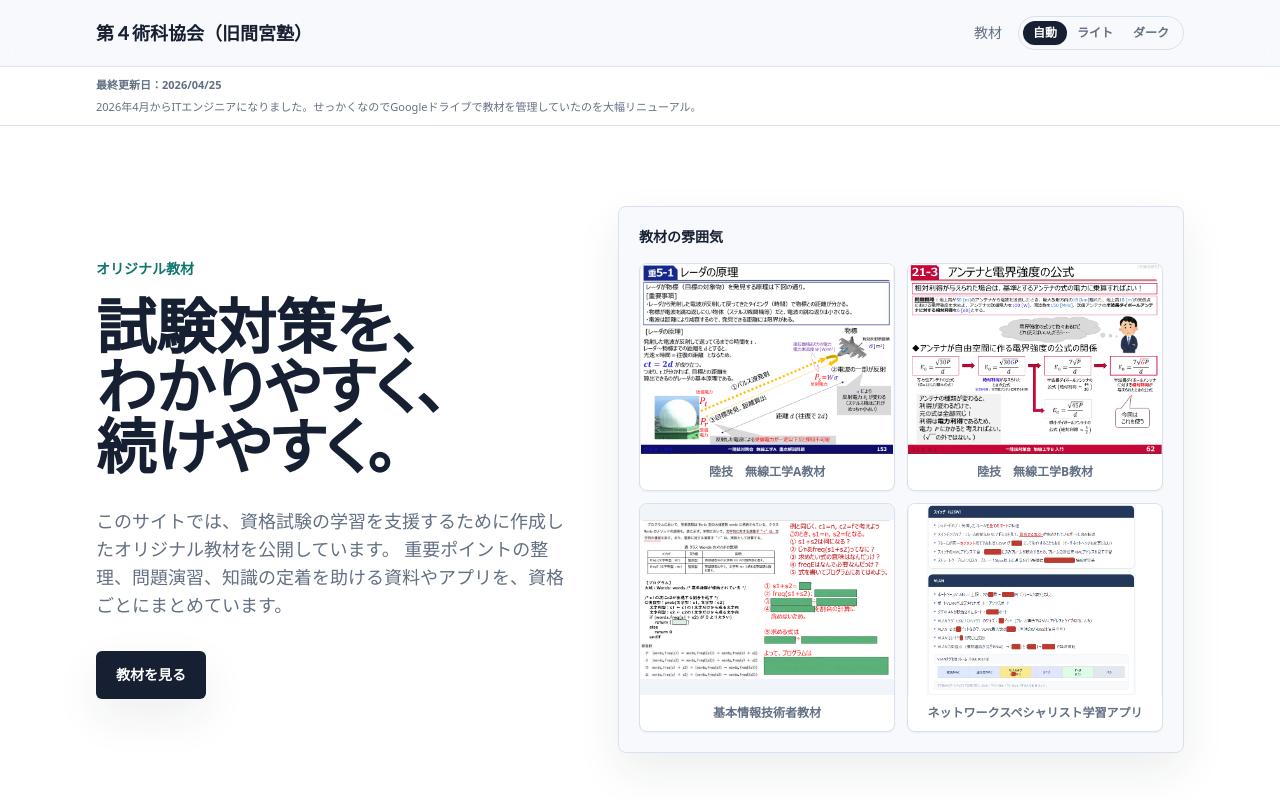
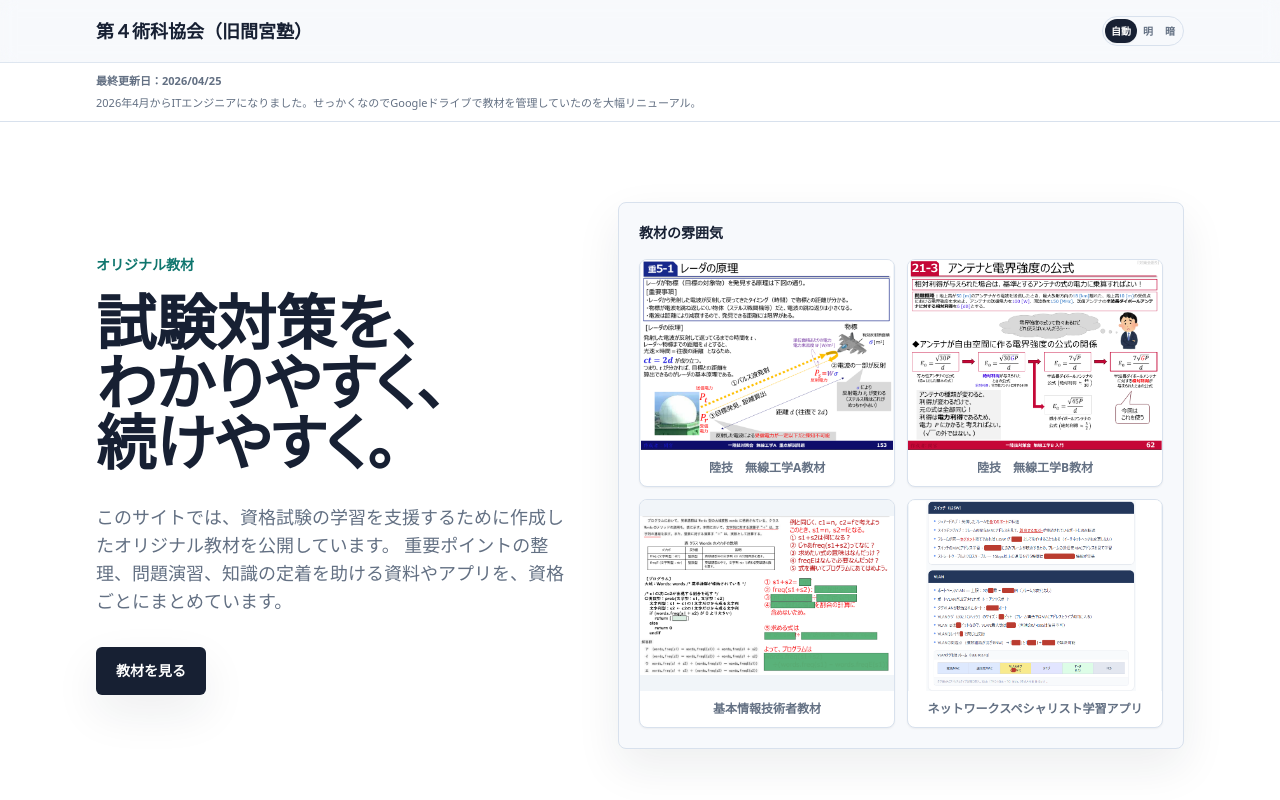
Before and after one commit to hmamiya52-bit/4th-TA_byMamiya, a Next.js app: page / in a window 1280 px wide. Shown: the top 800 px of the page. Built offline with nearby package versions, Linux system fonts and the light colour scheme.

Commit message:
Compact header theme switcher

```diff
--- a/src/app/page.tsx
+++ b/src/app/page.tsx
@@ -65,10 +65,7 @@ export default function Home() {
           <a href="#top" className="text-base font-bold text-ink sm:text-lg">
             {siteName}
           </a>
-          <nav aria-label="主要ナビゲーション" className="flex items-center gap-4 text-sm font-medium text-muted">
-            <a className="transition hover:text-accent" href="#materials">
-              教材
-            </a>
+          <nav aria-label="主要ナビゲーション" className="flex items-center text-sm font-medium text-muted">
             <ThemeToggle />
           </nav>
         </div>
--- a/src/components/ThemeToggle.tsx
+++ b/src/components/ThemeToggle.tsx
@@ -8,8 +8,8 @@ const storageKey = "theme-mode";
 
 const options: { label: string; value: ThemeMode }[] = [
   { label: "自動", value: "system" },
-  { label: "ライト", value: "light" },
-  { label: "ダーク", value: "dark" },
+  { label: "明", value: "light" },
+  { label: "暗", value: "dark" },
 ];
 
 function getResolvedTheme(mode: ThemeMode) {
@@ -56,7 +56,7 @@ export function ThemeToggle() {
 
   return (
     <div
-      className="inline-flex rounded-full border border-line bg-paper p-1 text-[11px] font-bold text-muted sm:text-xs"
+      className="inline-flex rounded-full border border-line bg-paper p-0.5 text-[10px] font-bold text-muted"
       aria-label="表示テーマ"
       role="group"
     >
@@ -68,7 +68,7 @@ export function ThemeToggle() {
             key={option.value}
             type="button"
             aria-pressed={isActive}
-            className={`rounded-full px-2 py-1 transition sm:px-2.5 ${
+            className={`rounded-full px-1.5 py-0.5 transition ${
               isActive ? "bg-ink text-surface shadow-sm" : "hover:bg-badge hover:text-ink"
             }`}
             onClick={() => handleChange(option.value)}
```
